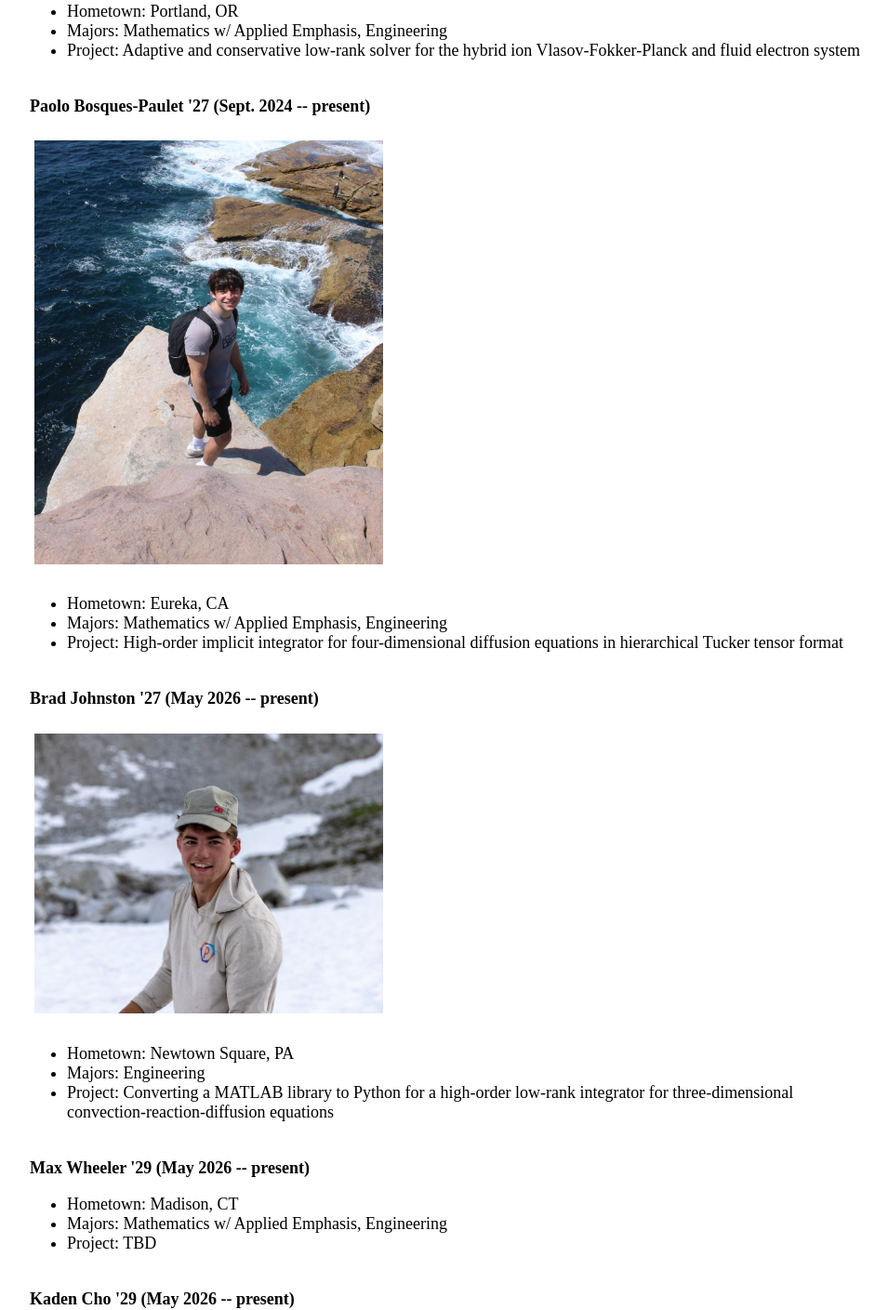
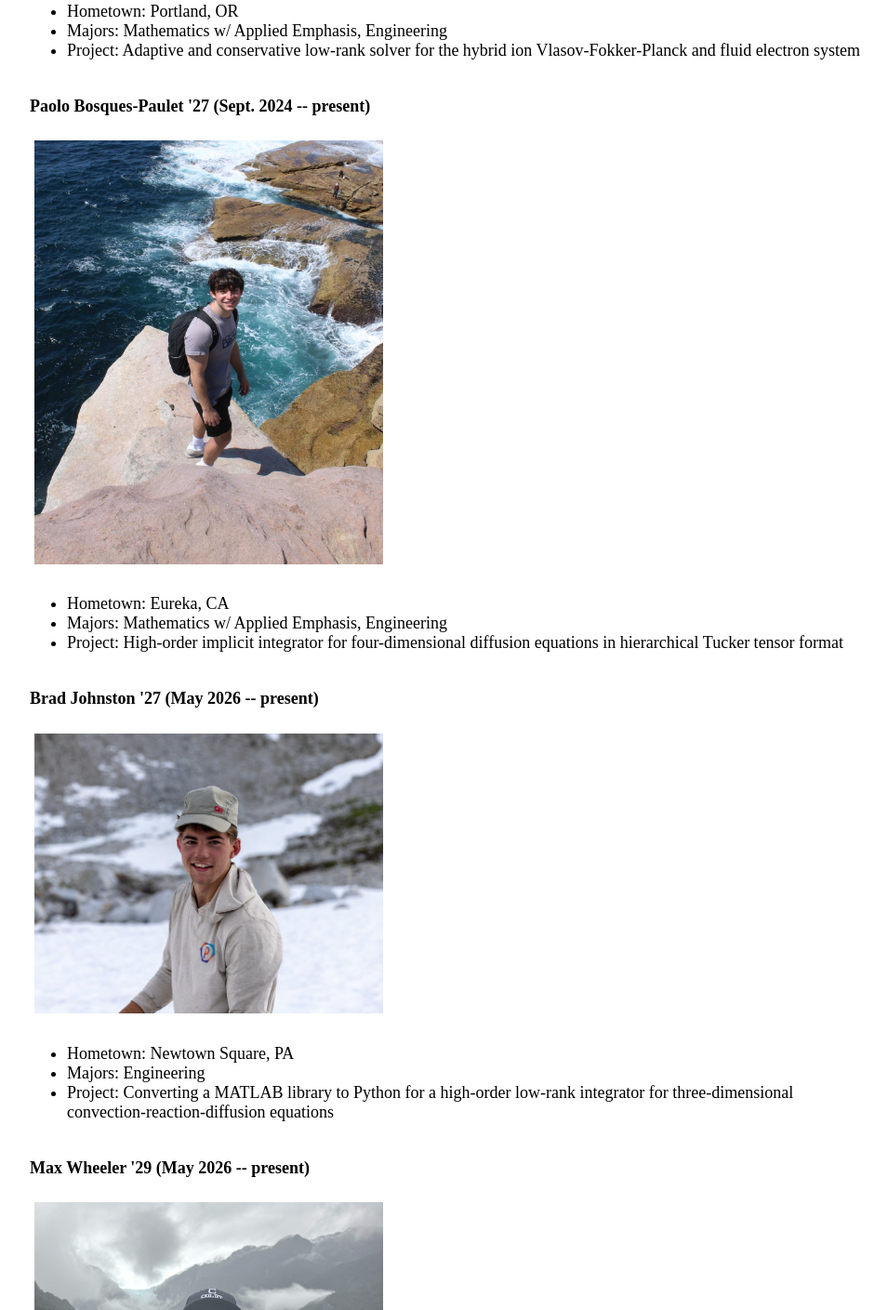
Before and after one commit to jhknakao/jhknakao.github.io, a Jekyll site: the page built from people.html, in a window 1280 px wide. Shown: the part 1195-2604 px from the top of the page at 93% size, without its empty margins (160-1115 px from the left). Built offline with Jekyll 4.4.1, drawn with Linux system fonts in a browser that asks for light colours; grey boxes are pictures that could not be loaded.

Commit message:
Update people.html

```diff
--- a/people.html
+++ b/people.html
@@ -68,6 +68,7 @@ title: People
 	<br>
 
 	<b>Max Wheeler '29 (May 2026 -- present)</b>
+	<p style="padding:5px;"><img src="images/MW_headshot.JPG" width="375" height=auto></p>
 	<ul>
 	<li>Hometown: Madison, CT</li>
     <li>Majors: Mathematics w/ Applied Emphasis, Engineering</li>
```
